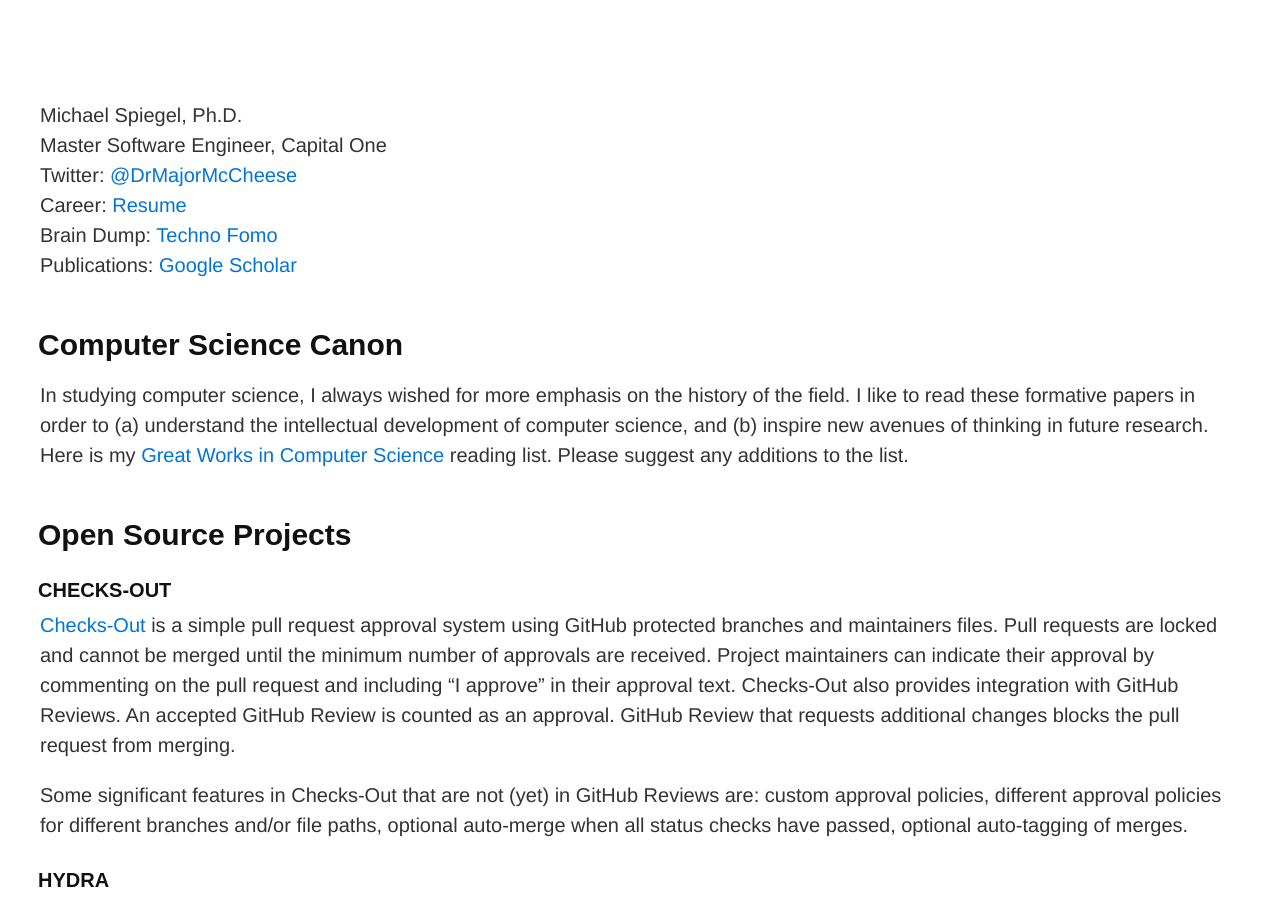
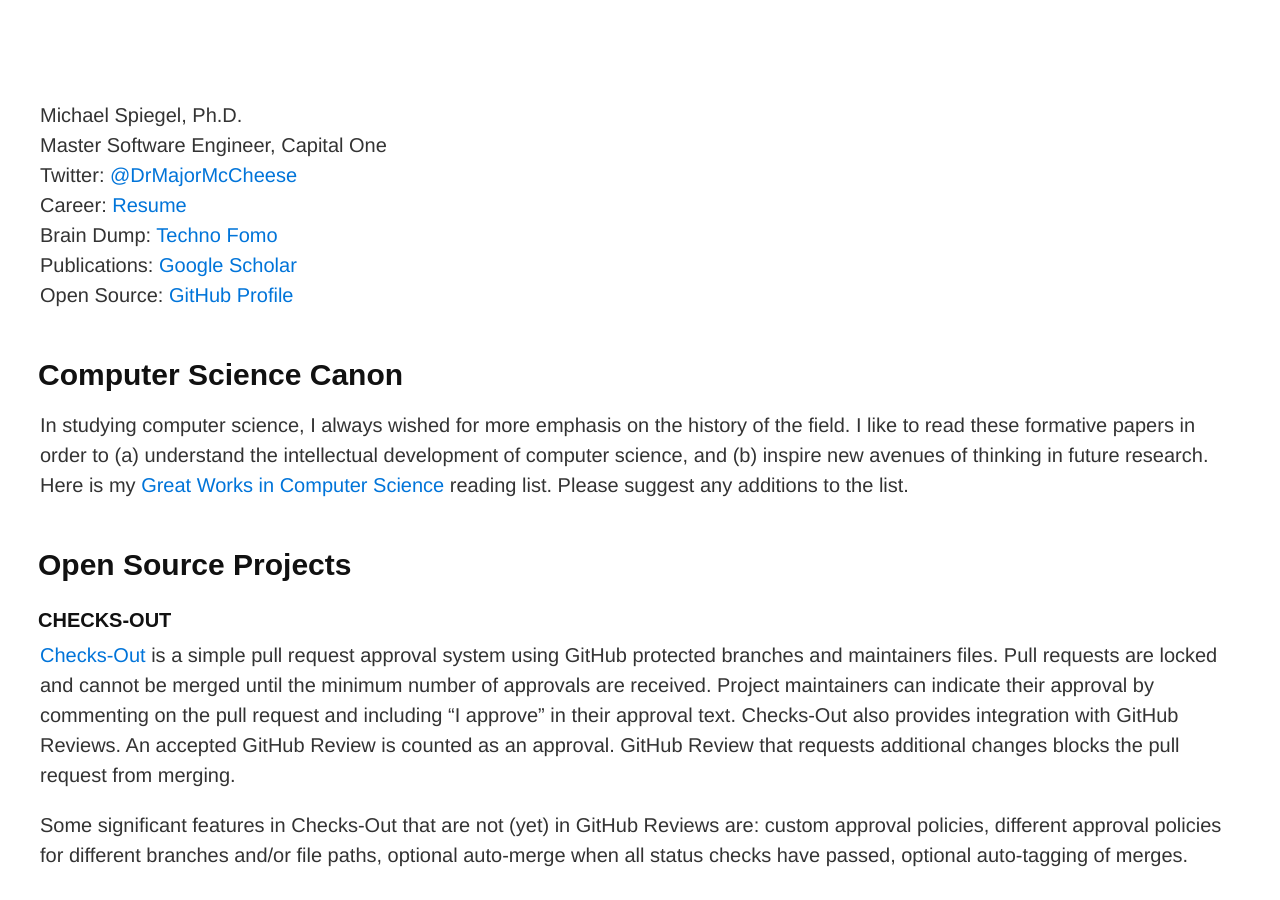
Before and after one commit to mspiegel/mspiegel.github.com, a Jekyll site: the page built from index.md, in a window 1280 px wide and 900 px high. Built offline with Jekyll 4.4.1, drawn with Linux system fonts in a browser that asks for light colours.

Commit message:
Add link to GitHub page

```diff
--- a/index.md
+++ b/index.md
@@ -5,10 +5,11 @@ title: Michael Spiegel
 
 Michael Spiegel, Ph.D.
 Master Software Engineer, Capital One
-Twitter: [@DrMajorMcCheese](http://twitter.com/DrMajorMcCheese)
+Twitter: [@DrMajorMcCheese](https://twitter.com/DrMajorMcCheese)
 Career: [Resume](/resume-mspiegel.pdf)
 Brain Dump: [Techno Fomo](/technofomo)
-Publications: [Google Scholar](http://scholar.google.com/citations?user=eezjo4sAAAAJ)
+Publications: [Google Scholar](https://scholar.google.com/citations?user=eezjo4sAAAAJ)
+Open Source: [GitHub Profile](https://github.com/mspiegel)
 
 ## Computer Science Canon
 
```
